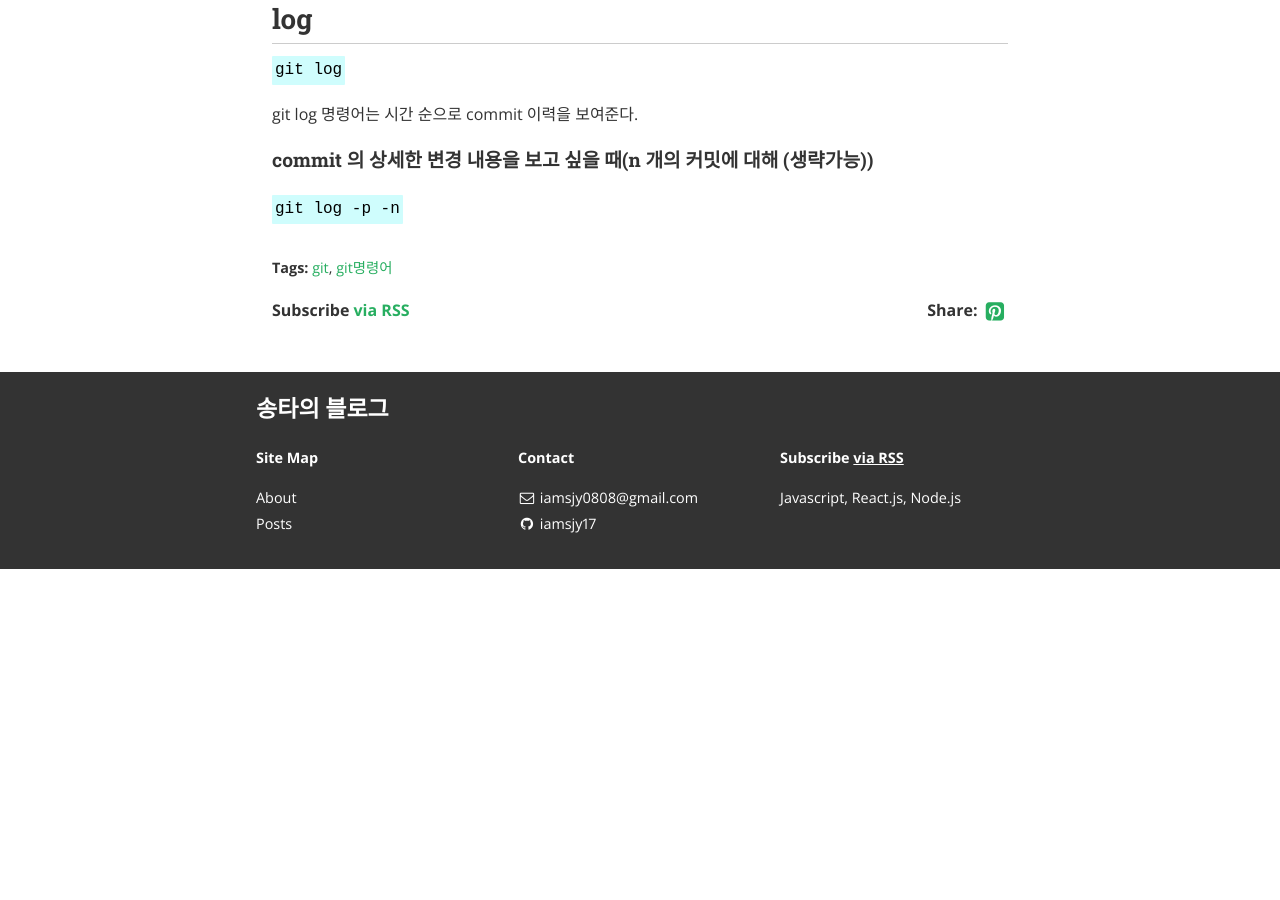
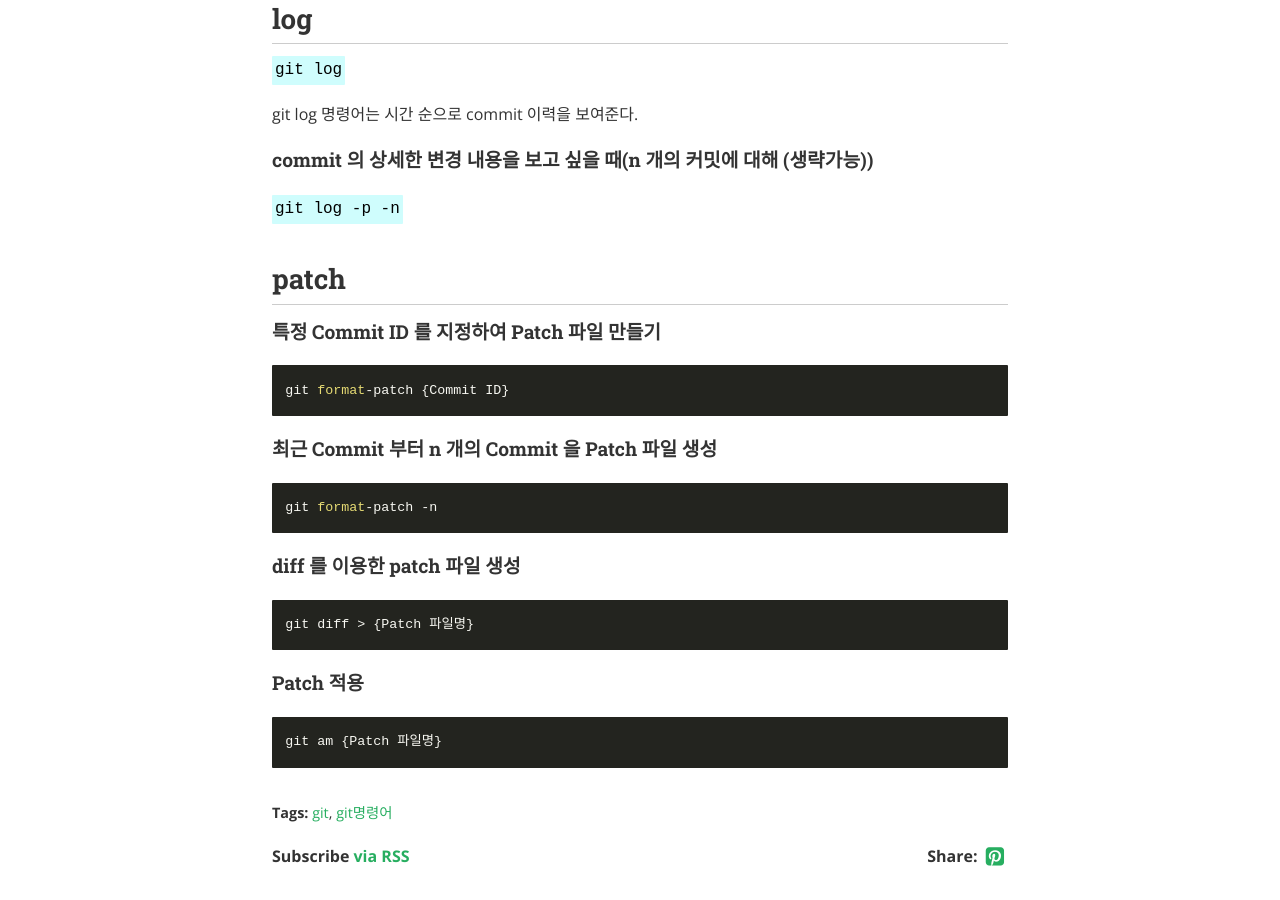
Before and after one commit to iamsjy17/iamsjy17.github.io, a Jekyll site: the page built from _posts/2018-08-18-git-command.markdown, in a window 1280 px wide and 900 px high, scrolled down 3225 px. Built offline with Jekyll 4.4.1, drawn with Linux system fonts in a browser that asks for light colours; nearby versions of some CDN libraries; some web fonts are replaced; comment, search, counter and statistics services are not loaded; before the commit the page ends 3794 px from its top, so only the background shows below that.

Commit message:
[수정] Patch 명령어 추가

````diff
--- a/_posts/2018-08-18-git-command.markdown
+++ b/_posts/2018-08-18-git-command.markdown
@@ -123,3 +123,29 @@ git log 명령어는 시간 순으로 commit 이력을 보여준다.
 #### commit 의 상세한 변경 내용을 보고 싶을 때(n 개의 커밋에 대해 (생략가능))
 
 `git log -p -n`
+
+## patch
+
+#### 특정 Commit ID 를 지정하여 Patch 파일 만들기
+
+```
+git format-patch {Commit ID}
+```
+
+#### 최근 Commit 부터 n 개의 Commit 을 Patch 파일 생성
+
+```
+git format-patch -n
+```
+
+#### diff 를 이용한 patch 파일 생성
+
+```
+git diff > {Patch 파일명}
+```
+
+#### Patch 적용
+
+```
+git am {Patch 파일명}
+```
````
